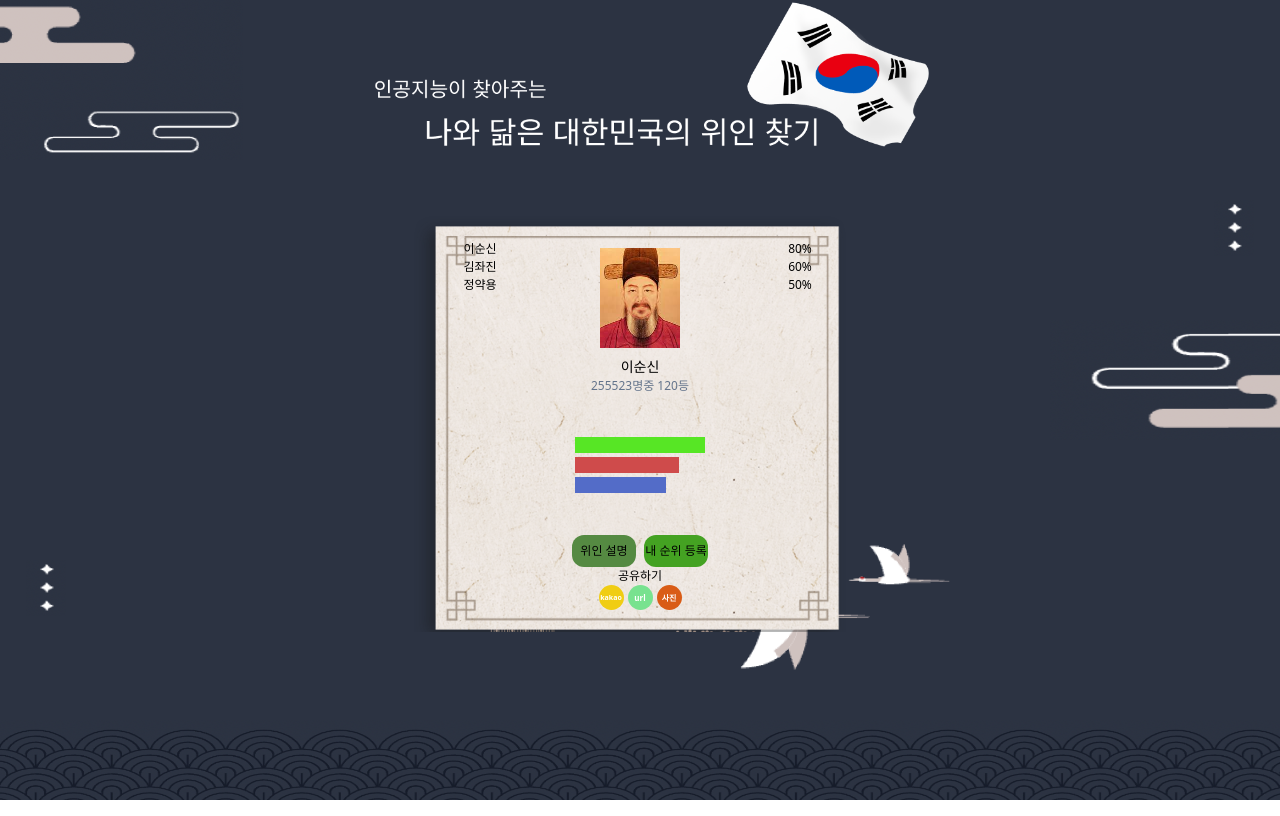
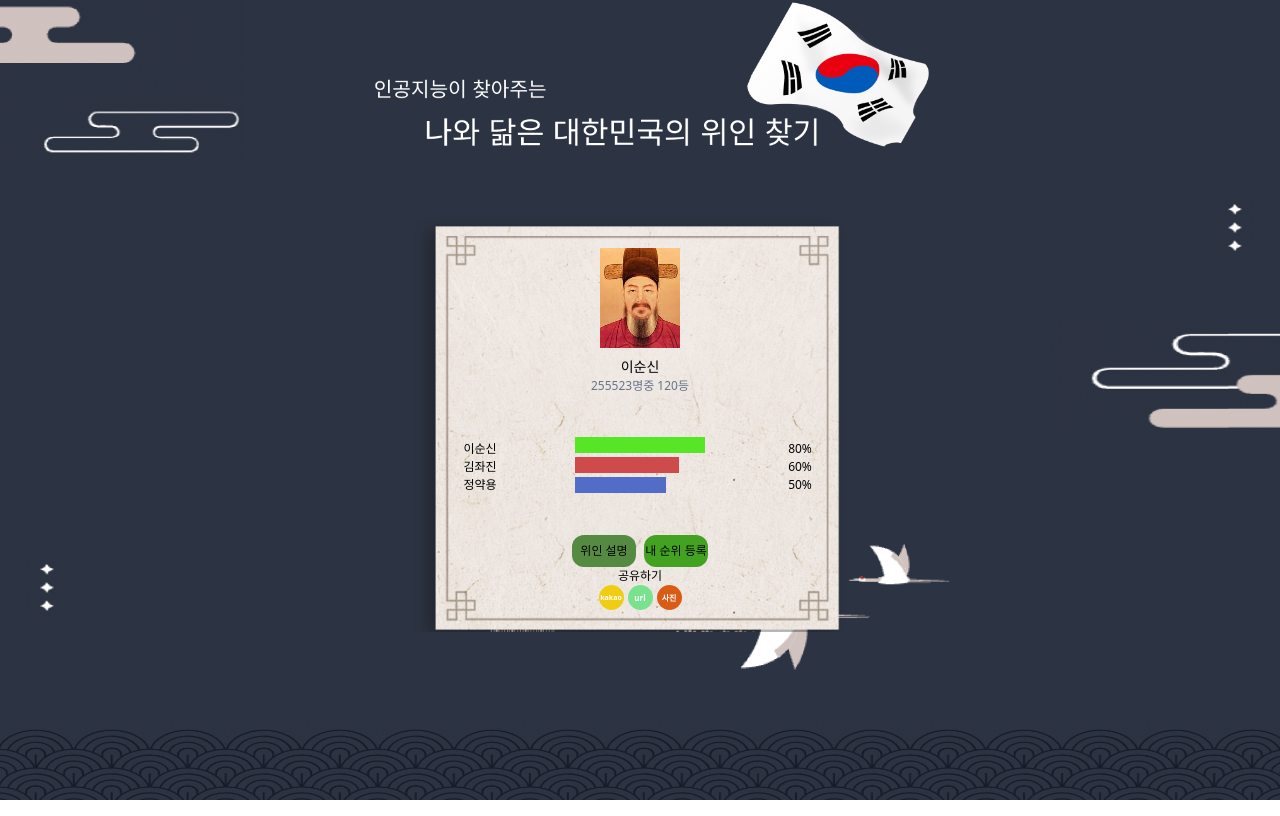
Before and after one commit to sungnam-team-b/frontend, a React (Create React App) app: page / in a window 1280 px wide. Built offline with nearby package versions, Linux system fonts and the light colour scheme.

Commit message:
fix : conflicts solved2

```diff
--- a/src/pages/Resultpage.tsx
+++ b/src/pages/Resultpage.tsx
@@ -23,7 +23,7 @@ function Resultpage() {
           >
             <div className="flex flex-row mt-14">
               <div className="w-[10rem]">
-                <div className="flex  grid place-items-center	text-xs  ">
+                <div className="flex  grid place-items-center	text-xs mt-[12.5rem] ">
                   <div>이순신</div>
                   <div>김좌진</div>
                   <div>정약용</div>
@@ -56,7 +56,7 @@ function Resultpage() {
                 </div>
               </div>
               <div className="w-[10rem]">
-                <div className="flex  grid place-items-center text-xs	 ">
+                <div className="flex  grid place-items-center text-xs mt-[12.5rem]	 ">
                   <div>80%</div>
                   <div>60%</div>
                   <div>50%</div>
```
